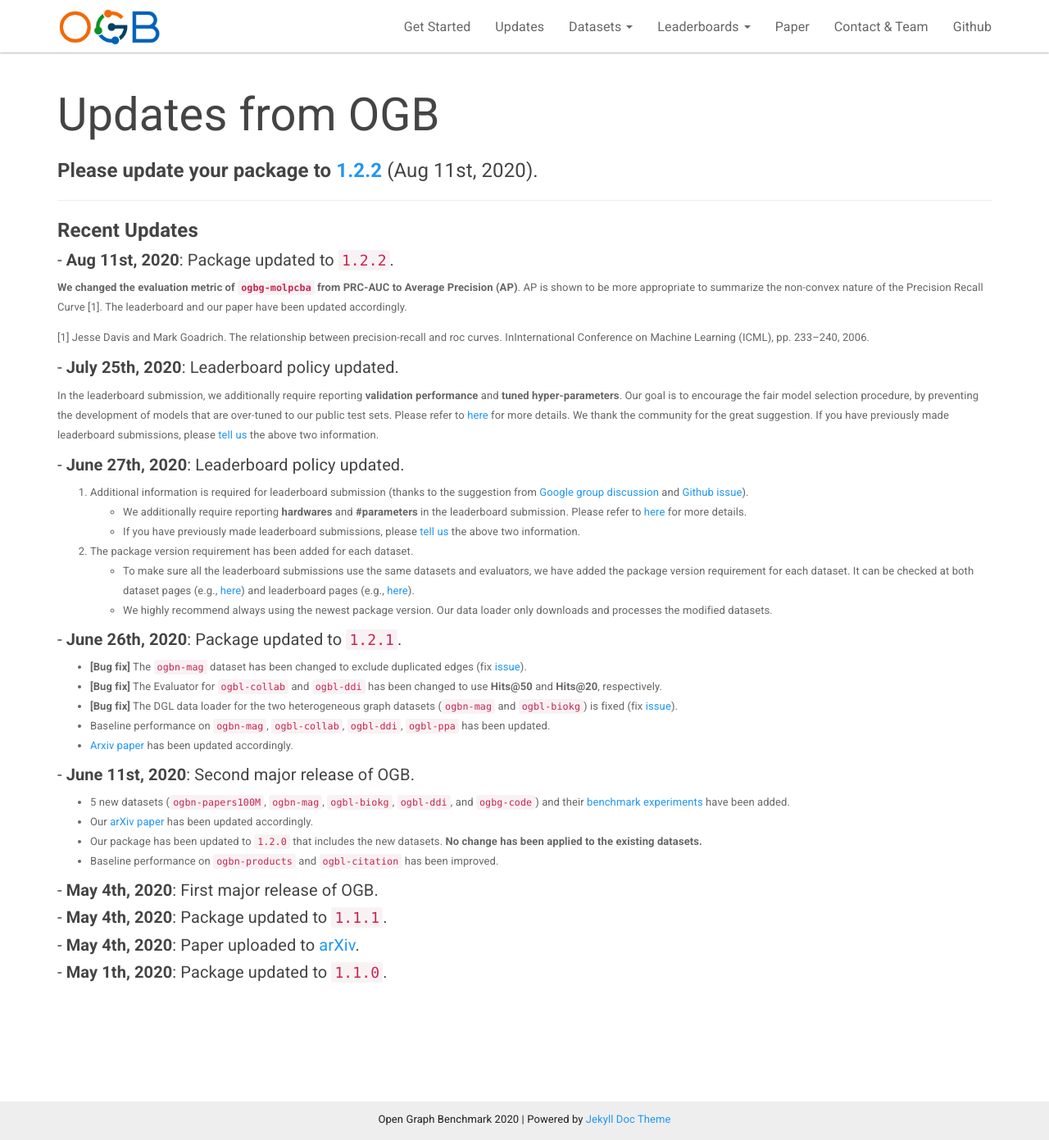
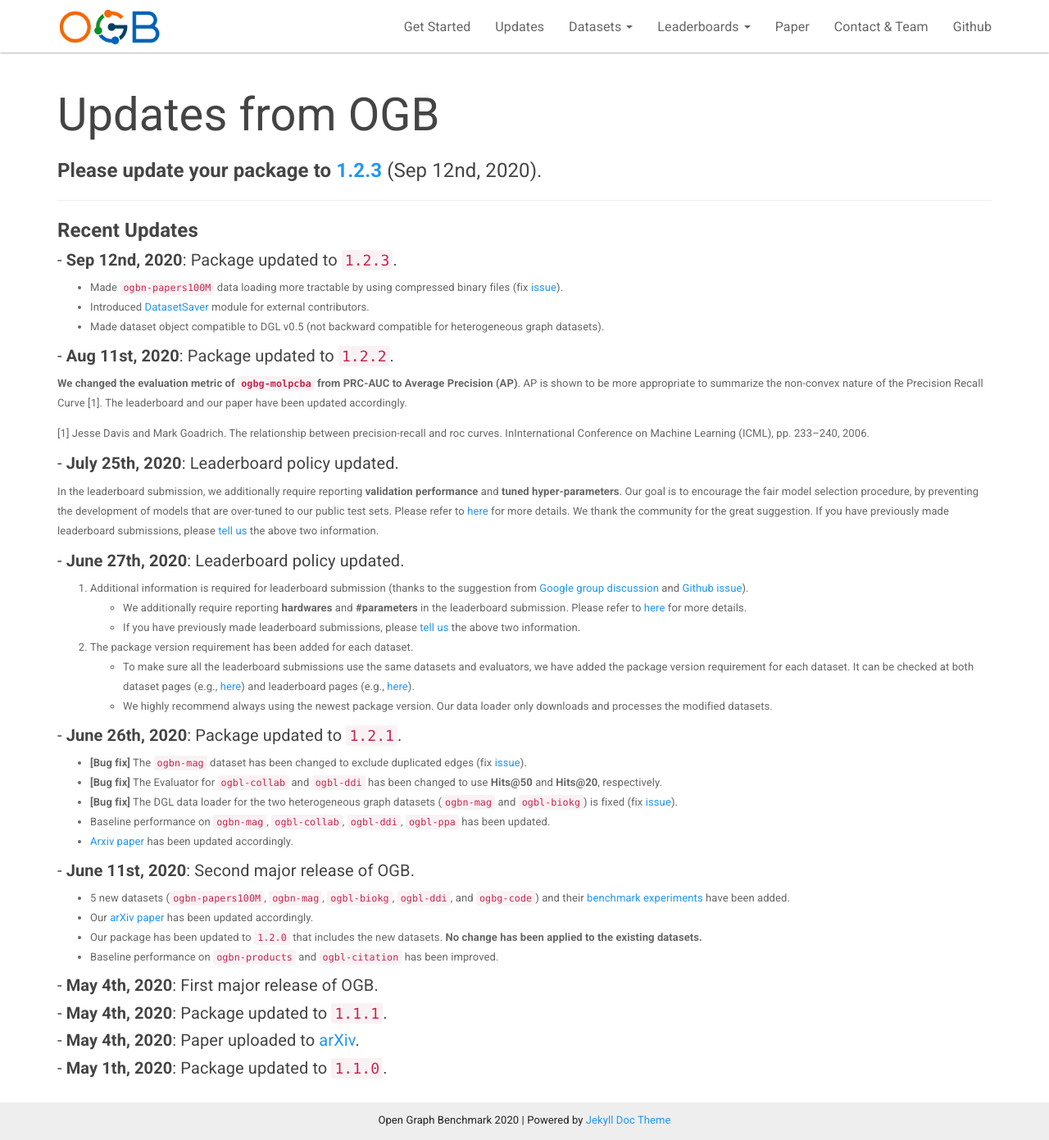
Before and after one commit to snap-stanford/ogb-web, a Jekyll site: the page built from _docs/update.md, in a window 1280 px wide and 1391 px high. Shown: the whole window at 82% size. Built offline with Jekyll 4.4.1, drawn with Linux system fonts in a browser that asks for light colours.

Commit message:
update for 1.2.3

```diff
--- a/_docs/update.md
+++ b/_docs/update.md
@@ -3,11 +3,16 @@ title: Updates from OGB
 permalink: /docs/update/
 ---
 
-#### **Please update your package to [1.2.2](https://github.com/snap-stanford/ogb/releases/tag/1.2.2)** (Aug 11st, 2020).
+#### **Please update your package to [1.2.3](https://github.com/snap-stanford/ogb/releases/tag/1.2.3)** (Sep 12nd, 2020).
 
 -----
 
 #### **Recent Updates**
+
+##### - **Sep 12nd, 2020**: Package updated to [`1.2.3`](https://github.com/snap-stanford/ogb/releases/tag/1.2.3).
+- Made `ogbn-papers100M` data loading more tractable by using compressed binary files (fix [issue](https://github.com/snap-stanford/ogb/issues/46)).
+- Introduced [DatasetSaver](https://github.com/snap-stanford/ogb/blob/master/ogb/io/README.md) module for external contributors.
+- Made dataset object compatible to DGL v0.5 (not backward compatible for heterogeneous graph datasets).
 
 ##### - **Aug 11st, 2020**: Package updated to [`1.2.2`](https://github.com/snap-stanford/ogb/releases/tag/1.2.2).
 **We changed the evaluation metric of `ogbg-molpcba` from PRC-AUC to Average Precision (AP)**. AP is shown to be more appropriate to summarize the non-convex nature of the Precision Recall Curve [1]. The leaderboard and our paper have been updated accordingly.
```
Also changed, not shown: _docs/index.md (+3 -2 lines).
